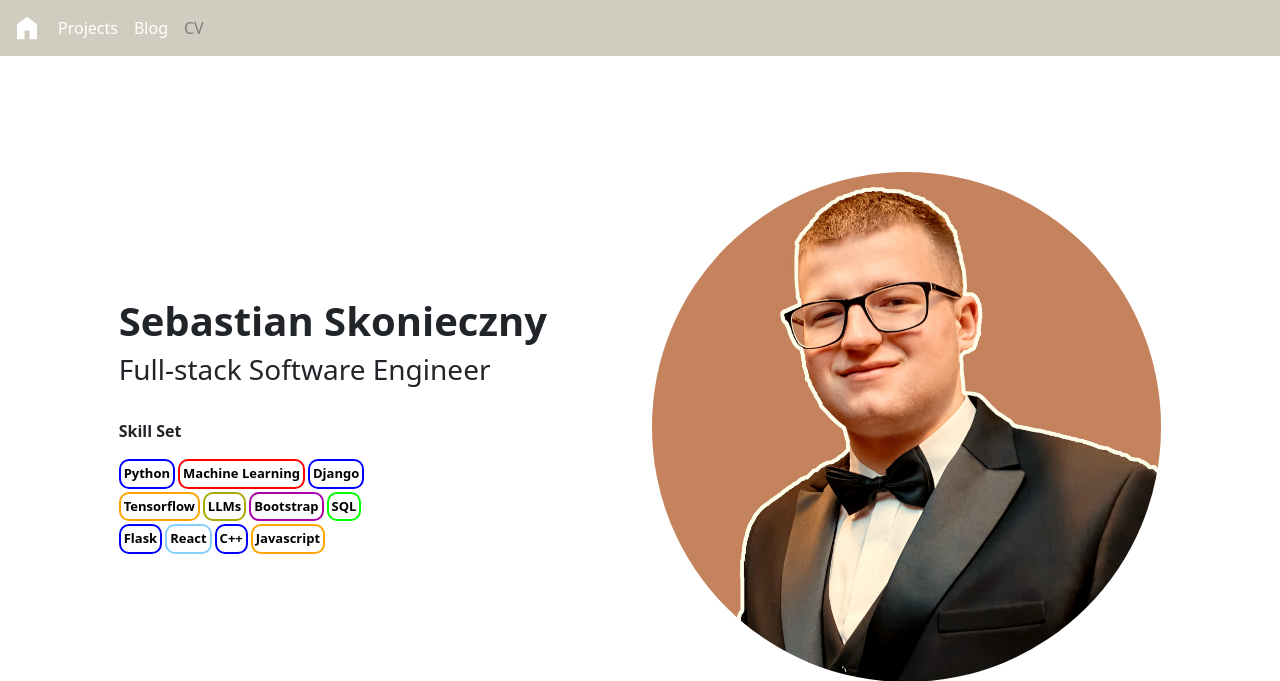
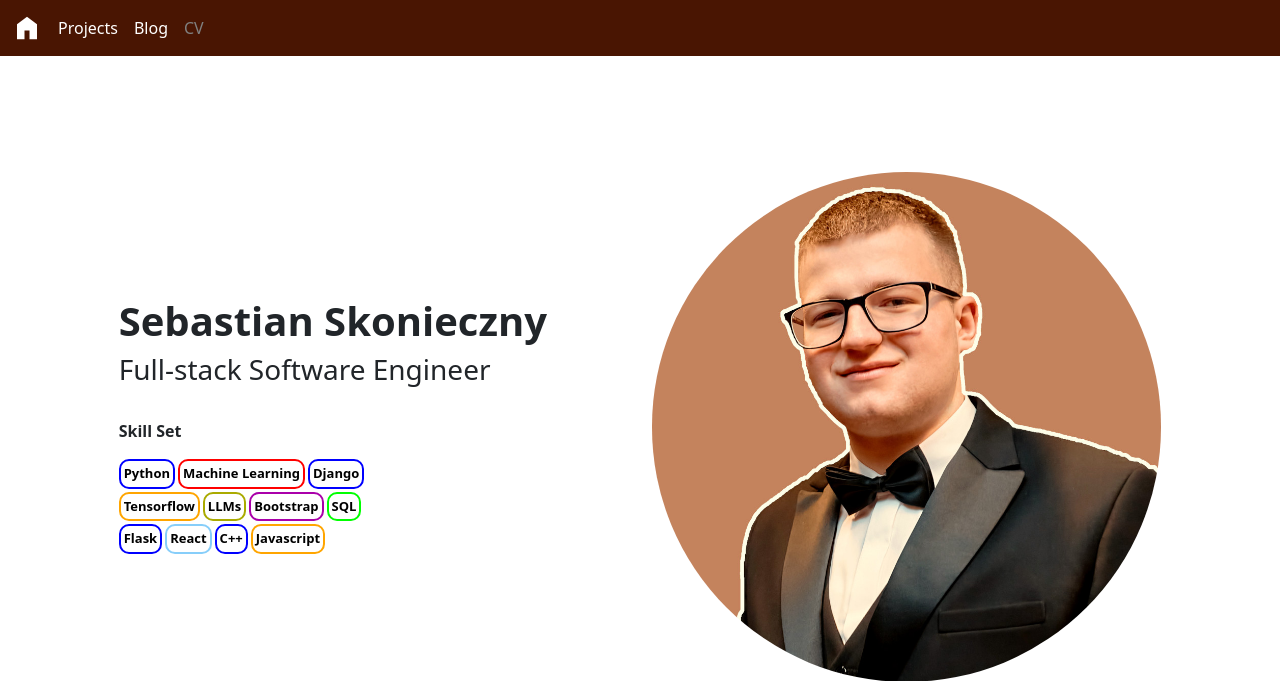
Before and after one commit to sebe324/blog, a Django app: page / in a window 1280 px wide. Shown: the top 681 px of the page. Run offline with Django 5.2, Linux system fonts and the light colour scheme; data that the repository does not hold is empty.

Commit message:
change navbar color test cd

```diff
--- a/blog/static/blog/navbar.css
+++ b/blog/static/blog/navbar.css
@@ -5,7 +5,7 @@
 	box-shadow: none;
 }
 .navbar{
-    background-color: #d1ccc0;
+    background-color: oklch(27.848% 0.08442 39.626)
 }
 
 .icon-bar {
```
